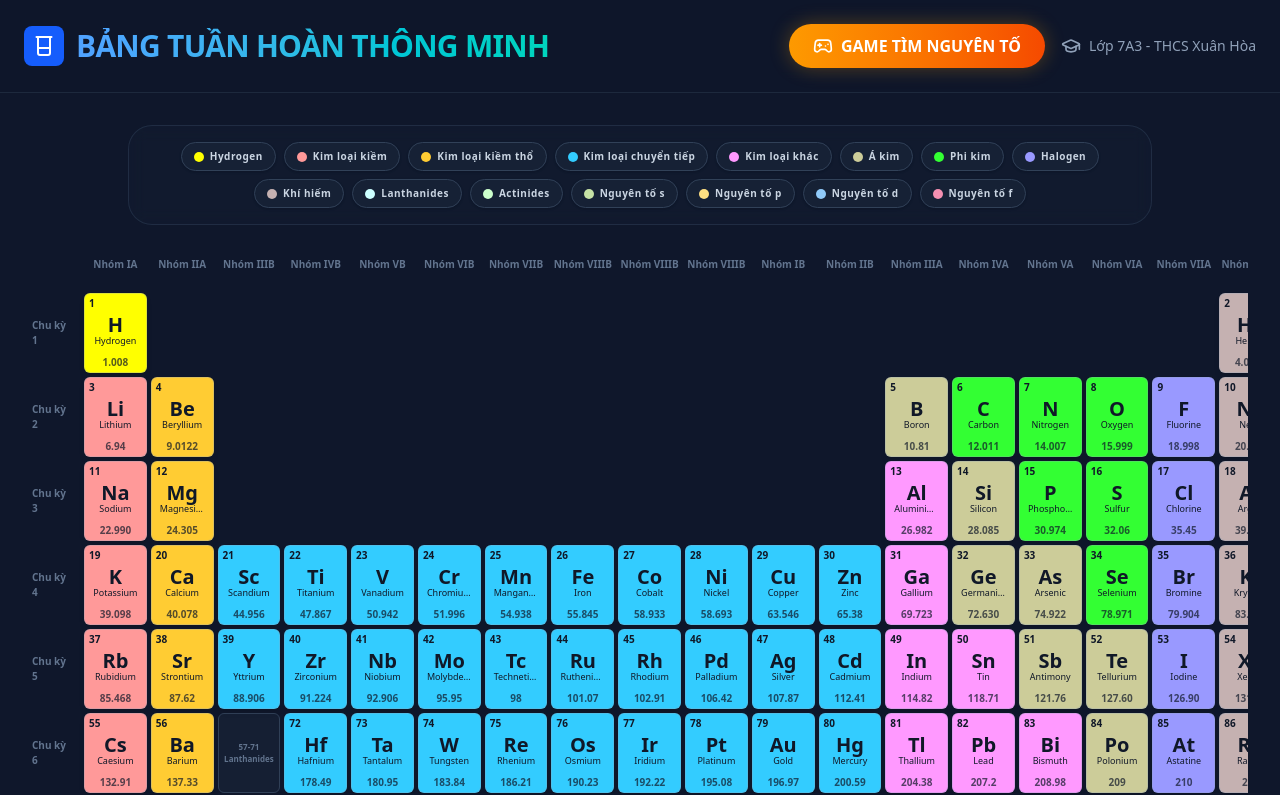
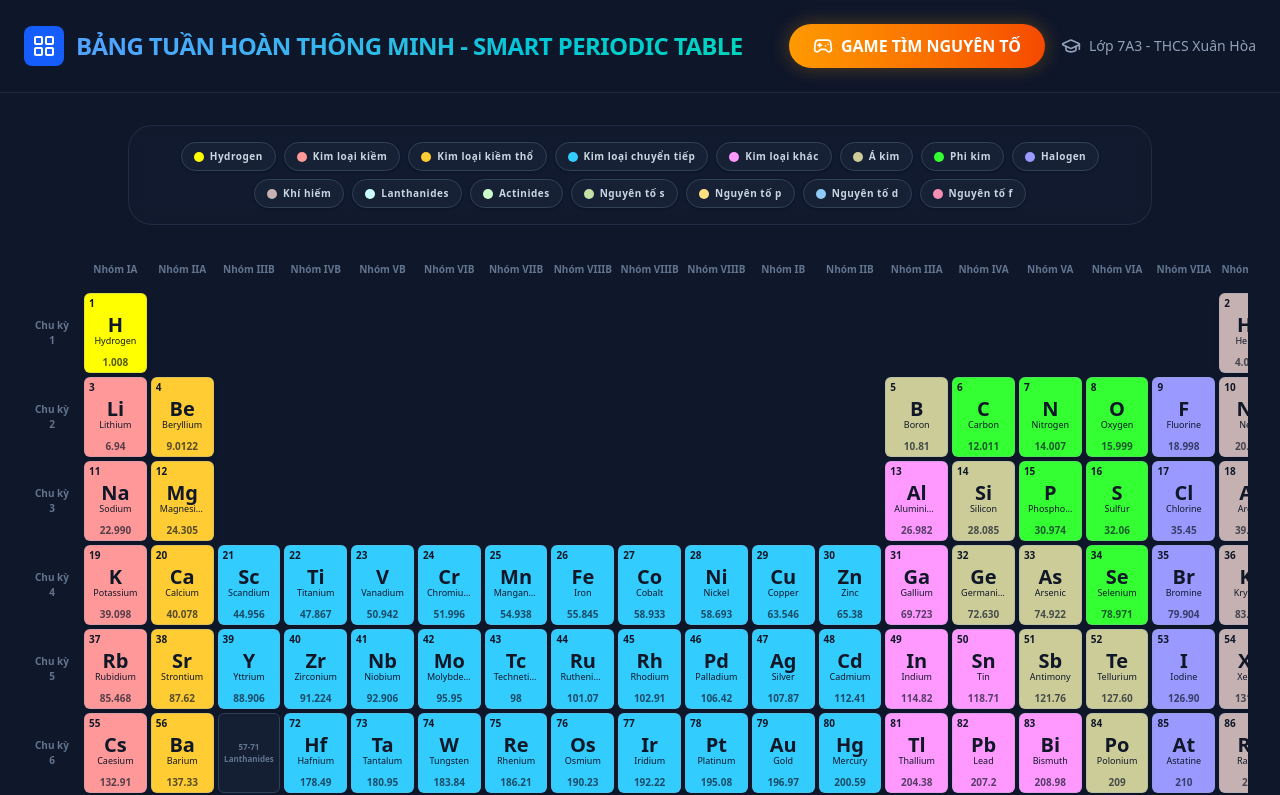
Before and after one commit to trinhngoctruc-oss/SmartPeriodic-Table, a React (Vite) app: page / in a window 1280 px wide. Shown: the top 795 px of the page. Built offline with nearby package versions, Linux system fonts and the light colour scheme.

Commit message:
feat: Add period and group filtering
Introduces functionality to filter elements by their period and group. Users can now click on period labels to highlight and filter elements belonging to that specific period. This enhances navigation and allows for more focused exploration of the periodic table.

```diff
--- a/src/App.tsx
+++ b/src/App.tsx
@@ -1,6 +1,6 @@
 import { useState, useEffect } from 'react';
 import { motion, AnimatePresence } from 'motion/react';
-import { Volume2, X, Info, Beaker, GraduationCap, PlayCircle, Trophy, Gamepad2, ArrowRight, CheckCircle2, XCircle, RotateCcw } from 'lucide-react';
+import { Volume2, X, Info, Beaker, GraduationCap, PlayCircle, Trophy, Gamepad2, ArrowRight, CheckCircle2, XCircle, RotateCcw, LayoutGrid } from 'lucide-react';
 import { elements, categories, Element, blockColors } from './data';
 import { generateQuiz, Question } from './quizService';
 
@@ -8,6 +8,8 @@ export default function App() {
   const [selectedElement, setSelectedElement] = useState<Element | null>(null);
   const [isSpeaking, setIsSpeaking] = useState(false);
   const [activeCategory, setActiveCategory] = useState<string | null>(null);
+  const [activePeriod, setActivePeriod] = useState<number | null>(null);
+  const [activeGroup, setActiveGroup] = useState<number | null>(null);
 
   // Quiz State
   const [isQuizOpen, setIsQuizOpen] = useState(false);
@@ -100,9 +102,17 @@ export default function App() {
     for (let p = 1; p <= 7; p++) {
       // Add Period Label at the start of each row
       grid.push(
-        <div key={`period-label-${p}`} className="flex items-center justify-center text-[10px] font-bold text-slate-500 pr-2">
+        <button
+          key={`period-label-${p}`}
+          onClick={() => {
+            setActivePeriod(activePeriod === p ? null : p);
+            setActiveGroup(null);
+            setActiveCategory(null);
+          }}
+          className={`flex items-center justify-center text-[10px] font-bold pr-2 transition-colors hover:text-blue-400 ${activePeriod === p ? 'text-blue-400' : 'text-slate-500'}`}
+        >
          Chu kỳ {p}
-        </div>
+        </button>
       );
 
       for (let g = 1; g <= 18; g++) {
@@ -127,10 +137,10 @@ export default function App() {
         const element = elements.find(e => e.period === p && e.group === g && !((e.number >= 57 && e.number <= 71) || (e.number >= 89 && e.number <= 103)));
 
         if (element) {
-          const isDimmed = activeCategory && !(
-            element.category === activeCategory ||
-            element.block === activeCategory ||
-            (activeCategory === 'radioactive' && element.isRadioactive)
+          const isDimmed = (activeCategory || activePeriod || activeGroup) && !(
+            (activeCategory && (element.category === activeCategory || element.block === activeCategory || (activeCategory === 'radioactive' && element.isRadioactive))) ||
+            (activePeriod && element.period === activePeriod) ||
+            (activeGroup && element.group === activeGroup)
           );
           grid.push(
             <motion.div
@@ -166,10 +176,10 @@ export default function App() {
             Lanthanides
           </div>
           {lanthanides.map(element => {
-            const isDimmed = activeCategory && !(
-              element.category === activeCategory ||
-              element.block === activeCategory ||
-              (activeCategory === 'radioactive' && element.isRadioactive)
+            const isDimmed = (activeCategory || activePeriod || activeGroup) && !(
+              (activeCategory && (element.category === activeCategory || element.block === activeCategory || (activeCategory === 'radioactive' && element.isRadioactive))) ||
+              (activePeriod && element.period === activePeriod) ||
+              (activeGroup && element.group === activeGroup)
             );
             return (
               <motion.div
@@ -191,10 +201,10 @@ export default function App() {
             Actinides
           </div>
           {actinides.map(element => {
-            const isDimmed = activeCategory && !(
-              element.category === activeCategory ||
-              element.block === activeCategory ||
-              (activeCategory === 'radioactive' && element.isRadioactive)
+            const isDimmed = (activeCategory || activePeriod || activeGroup) && !(
+              (activeCategory && (element.category === activeCategory || element.block === activeCategory || (activeCategory === 'radioactive' && element.isRadioactive))) ||
+              (activePeriod && element.period === activePeriod) ||
+              (activeGroup && element.group === activeGroup)
             );
             return (
               <motion.div
@@ -223,10 +233,10 @@ export default function App() {
         <div className="max-w-7xl mx-auto flex flex-col sm:flex-row items-center justify-between gap-4">
           <div className="flex items-center gap-3">
             <div className="p-2 bg-blue-600 rounded-lg">
-              <Beaker className="w-6 h-6 text-white" />
+              <LayoutGrid className="w-6 h-6 text-white" />
             </div>
-            <h1 className="text-2xl sm:text-3xl font-bold tracking-tight bg-gradient-to-r from-blue-400 to-teal-400 bg-clip-text text-transparent">
-              BẢNG TUẦN HOÀN THÔNG MINH
+            <h1 className="text-xl sm:text-2xl font-bold tracking-tight bg-gradient-to-r from-blue-400 to-teal-400 bg-clip-text text-transparent">
+              BẢNG TUẦN HOÀN THÔNG MINH - SMART PERIODIC TABLE
             </h1>
           </div>
 
@@ -267,9 +277,13 @@ export default function App() {
               </button>
             );
           })}
-          {activeCategory && (
+          {(activeCategory || activePeriod || activeGroup) && (
             <button
-              onClick={() => setActiveCategory(null)}
+              onClick={() => {
+                setActiveCategory(null);
+                setActivePeriod(null);
+                setActiveGroup(null);
+              }}
               className="text-xs font-bold text-blue-400 hover:text-blue-300 underline underline-offset-4 px-2"
             >
               Xóa lọc
@@ -284,11 +298,22 @@ export default function App() {
             <div className="w-12 h-8" />
 
             {/* Group Numbers */}
-            {Array.from({ length: 18 }).map((_, i) => (
-              <div key={`group-${i + 1}`} className="text-center text-[10px] font-bold text-slate-500 pb-2">
-                Nhóm {groupRomanMapping[i + 1]}
-              </div>
-            ))}
+            {Array.from({ length: 18 }).map((_, i) => {
+              const groupNum = i + 1;
+              return (
+                <button
+                  key={`group-${groupNum}`}
+                  onClick={() => {
+                    setActiveGroup(activeGroup === groupNum ? null : groupNum);
+                    setActivePeriod(null);
+                    setActiveCategory(null);
+                  }}
+                  className={`text-center text-[10px] font-bold pb-2 transition-colors hover:text-blue-400 ${activeGroup === groupNum ? 'text-blue-400' : 'text-slate-500'}`}
+                >
+                  Nhóm {groupRomanMapping[groupNum]}
+                </button>
+              );
+            })}
 
             {/* The Grid */}
             {renderGrid()}
```
